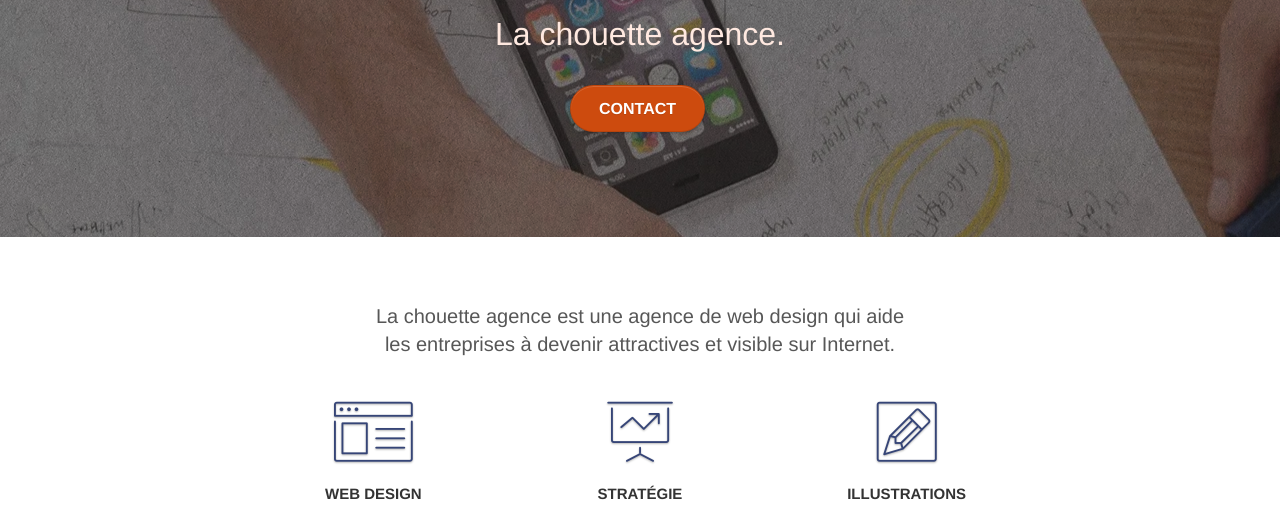
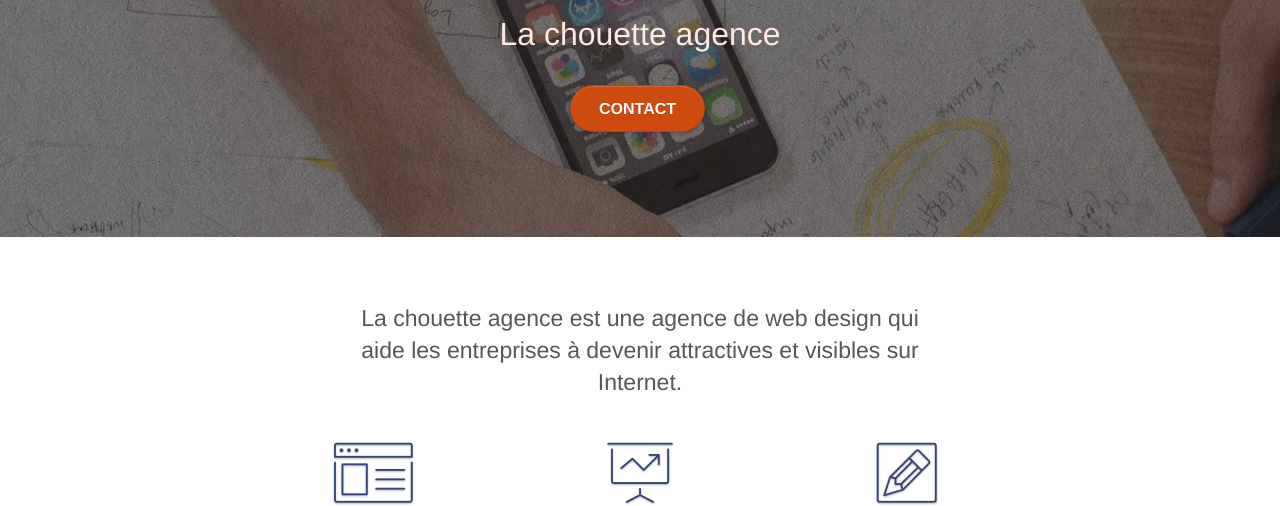
Before and after one commit to XtraMicka/P4_Finalised, a plain HTML site: page index.html in a window 1280 px wide. Shown: the part 295-801 px from the top of the page. Drawn offline with Linux system fonts and the light colour scheme.

Commit message:
finalisation projet

```diff
--- a/index.html
+++ b/index.html
@@ -61,7 +61,7 @@
 						<div class="row tight-width-whitespace">
 							<div class="col-sm-12">
 								<img src="img/logo.webp" class="center-block image-resize-mode" alt="logo la chouette agence" />
-								<h1 class="text-center hero-bloc-text tc-white ">La chouette agence.</h1>
+								<h1 class="orange text-center hero-bloc-text tc-white ">La chouette agence</h1>
 								<div class="text-center">
 									<a href="page2.html" class="btn btn-lg btn-clean btn-rd cta-hero btn-atomic-tangerine" id="cta-hero">Contact</a>
 								</div>
@@ -76,7 +76,7 @@
 					<div class="container bloc-md">
 						<div class="row">
 							<div class="col-sm-12 text-center">
-								<h2 class="definition-bloc-2">La chouette agence est une agence de web design qui aide les entreprises à devenir attractives et visible sur Internet.</h2>
+								<h2 class="definition-bloc-2">La chouette agence est une agence de web design qui aide les entreprises à devenir attractives et visibles sur Internet.</h2>
 							</div>
 						</div>
 						<div class="row voffset-lg med-width-whitespace">
--- a/style.css
+++ b/style.css
@@ -36,13 +36,16 @@ header .menu-de-navigation {
 .image-resize-mode {
     width: 100px;
 }
+.orange {
+    color: #CD4B0E !important;
+}
 /* Modif bloc 2 */
 #bloc-2-services .definition-bloc-2 {
-    font-size: 20px;
+    font-size: 23px;
     font-weight: normal;
     text-align: center;
     margin: 15px auto 20px auto;
-    max-width: 550px;
+    max-width: 600px;
 }
 #bloc-2-services .citation span {
     font-size: 20px;
```
